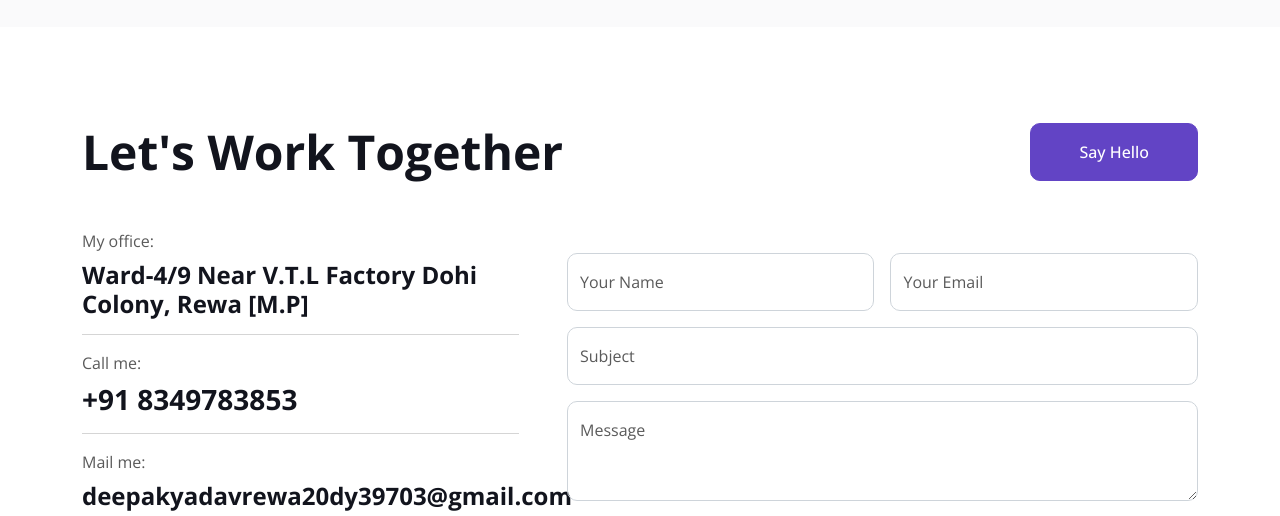
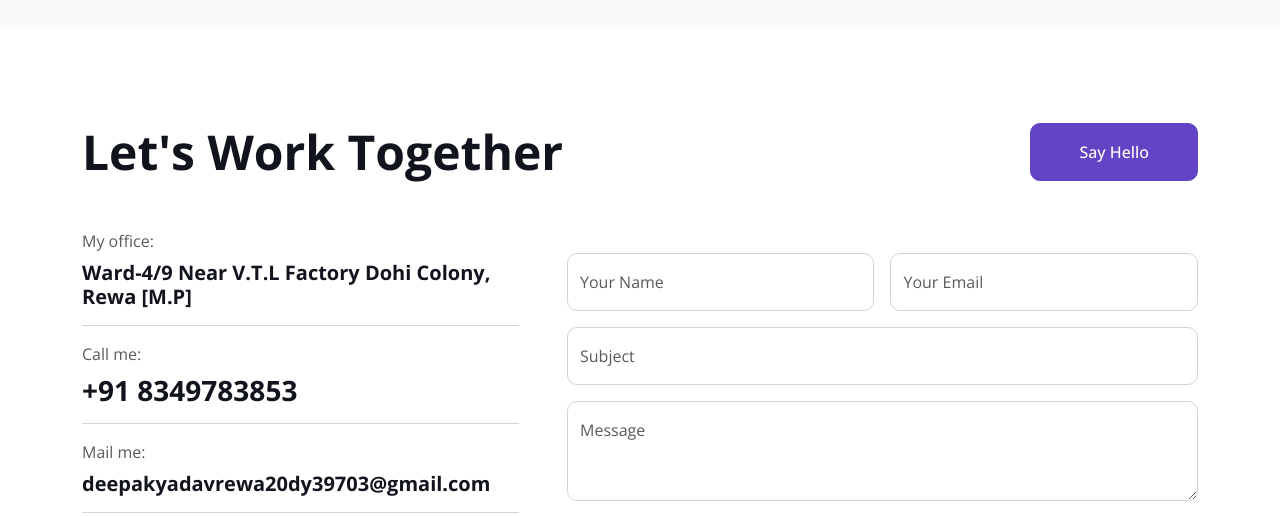
Before and after one commit to DeepakRuds/Deepak-Portfolio, a plain HTML site: page index.html in a window 1280 px wide. Shown: the part 5037-5553 px from the top of the page. Drawn offline with nearby package versions, Linux system fonts and the light colour scheme; files whose address does not match are found by name.

Commit message:
Update index.html

```diff
--- a/index.html
+++ b/index.html
@@ -572,13 +572,13 @@ shopping website like other online shopping portals.</p>
             <div class="row g-5">
                 <div class="col-lg-5 col-md-6 wow fadeInUp" data-wow-delay="0.1s">
                     <p class="mb-2">My office:</p>
-                    <h4 class="fw-bold">Ward-4/9 Near V.T.L Factory Dohi Colony, Rewa [M.P]</h4>
+                    <h5 class="fw-bold">Ward-4/9 Near V.T.L Factory Dohi Colony, Rewa [M.P]</h5>
                     <hr class="w-100">
                     <p class="mb-2">Call me:</p>
                     <h3 class="fw-bold">+91 8349783853</h3>
                     <hr class="w-100">
                     <p class="mb-2">Mail me:</p>
-                    <h4 class="fw-bold">deepakyadavrewa20dy39703@gmail.com</h4>
+                    <h5 class="fw-bold">deepakyadavrewa20dy39703@gmail.com</h5>
                     <hr class="w-100">
                     <p class="mb-2">Follow me:</p>
                     <div class="d-flex pt-2">
```
